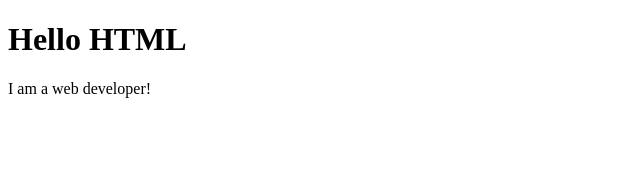
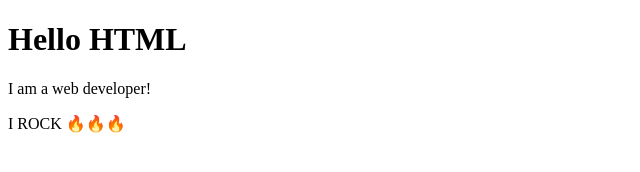
Before and after one commit to OxER10/iot-ja-web, a plain HTML site: page index.html in a window 1280 px wide. Shown: the whole page, without its empty margins (0-640 px from the left). Drawn offline with Linux system fonts and the light colour scheme.

Commit message:
Made index file

```diff
--- a/index.html
+++ b/index.html
@@ -7,5 +7,6 @@
 <body>
   <h1>Hello HTML</h1>
   <p>I am a web developer!</p>
+  <p>I ROCK 🔥🔥🔥</p>
 </body>
 </html>
```
